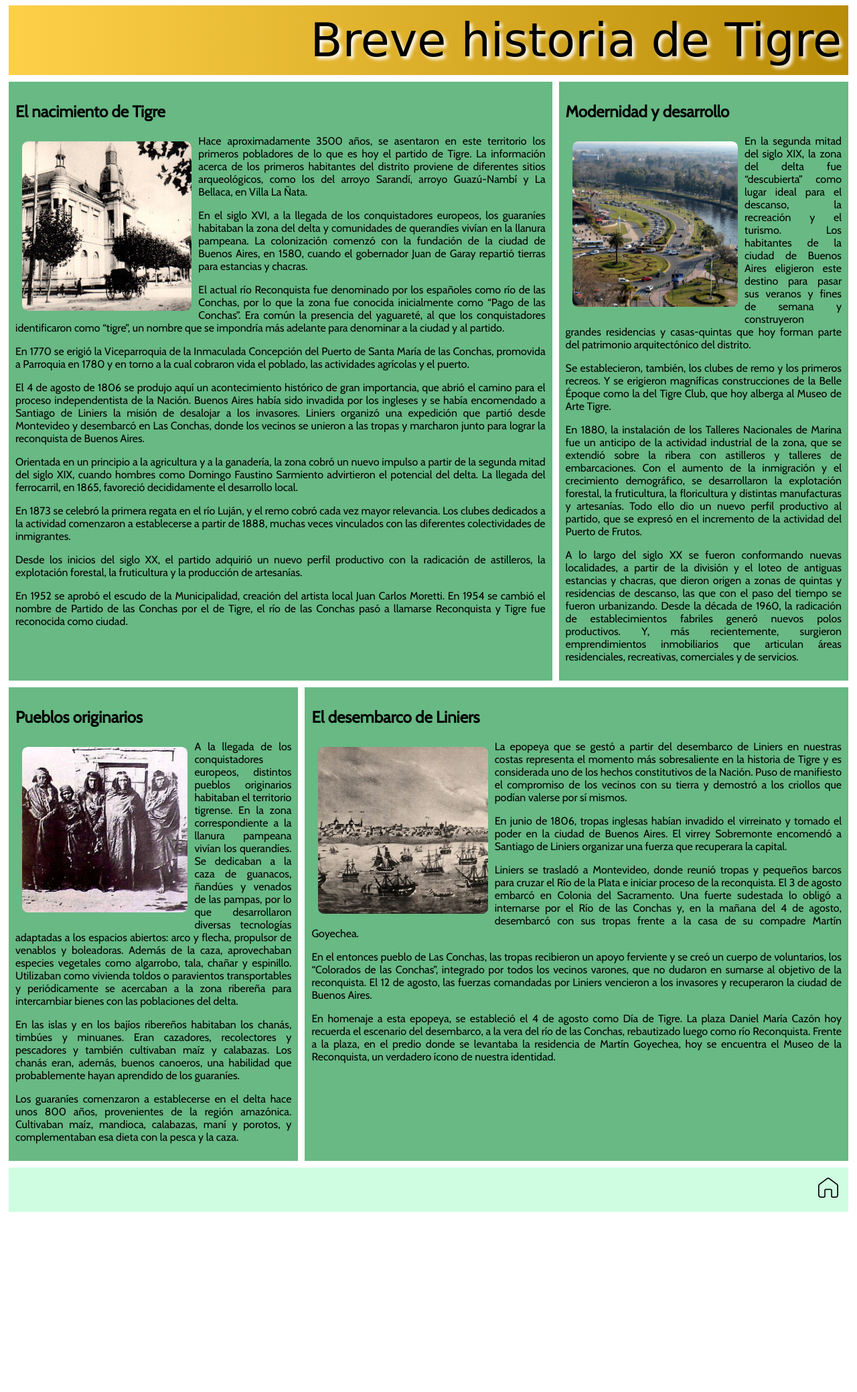
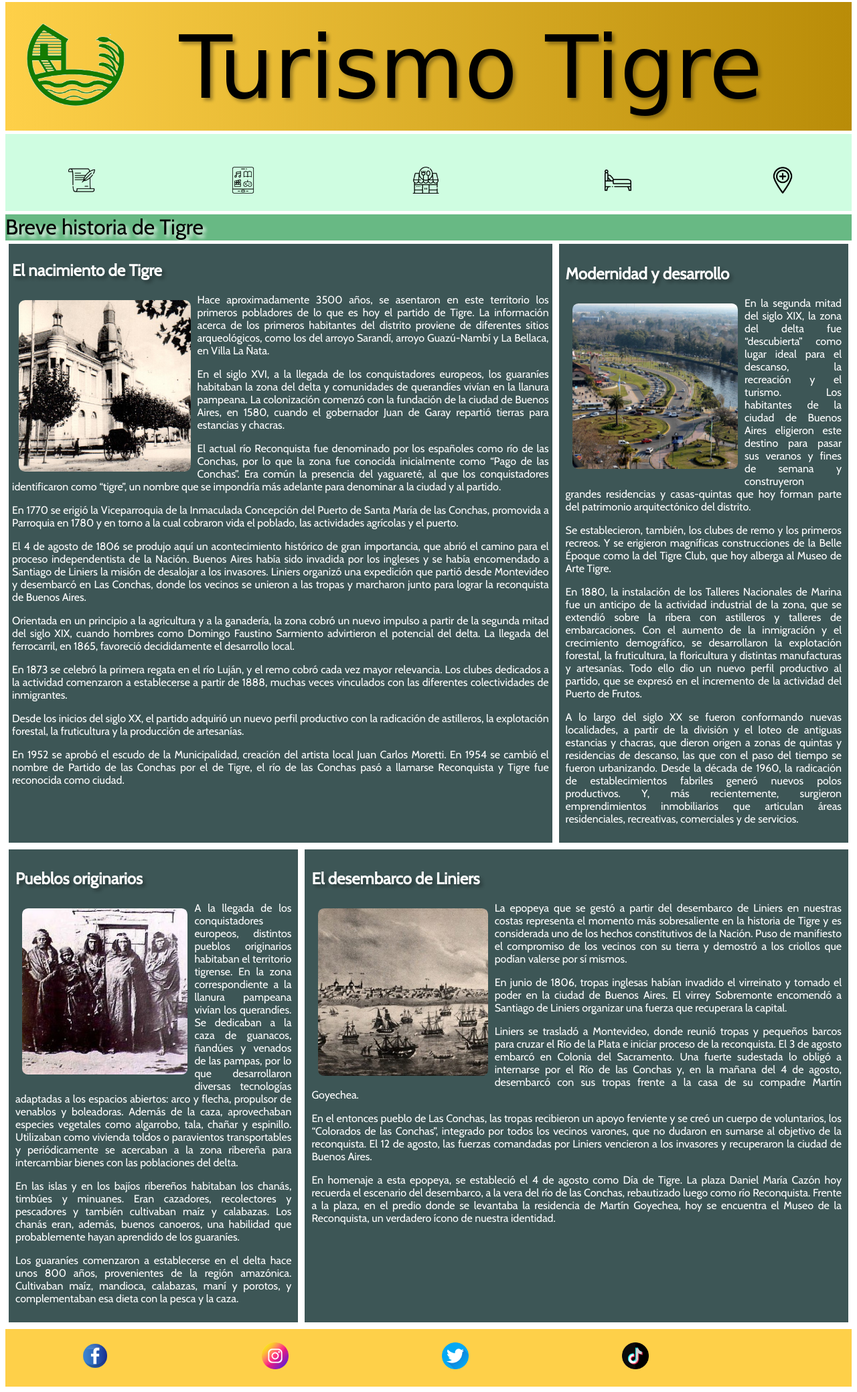
Before and after one commit to Mandharina/TPCod_a_odo_2023, a plain HTML site: page pages/historia.html in a window 1280 px wide. Shown: the part 5-2083 px from the top of the page at 67% size. Before the commit the page ends 1827 px from the top, so only its background shows below. Drawn offline with nearby package versions, Linux system fonts and the light colour scheme; a web font is replaced by a local one.

Commit message:
emprolijando estilos y agregando header,nav y footer a todas lapáginas

```diff
--- a/pages/historia.html
+++ b/pages/historia.html
@@ -18,11 +18,39 @@
 
 <body>
     <main class="contenedor">
-        <header class="item header">Breve historia de Tigre
+        <header class="item header">
+            <div>
+                <img src="/images/logo.png" width="150" alt="Logotipo de la página" style="padding: 30px;">
+            </div>
+            <div class="header-title" style=" padding-top: 20px; line-height:120%;text-shadow: 4px 4px 5px #0005">
+                Turismo Tigre
+            </div>
         </header>
-
+        <nav class=" item nav">
+            <div class="nav-it"><a href="historia.html">
+                <div class="text">Historia</div>
+                <img src="/images/historiaicono.png" alt="logo historia" width="40"></a>
+            </div>
+            <div class="nav-it"><a href="quehacer.html">
+                <div class="text">Qué hacer</div>
+                <img src="/images/entretenimientoicono.png" alt="logo entretenimiento" width="40"></a>
+            </div>
+            <div class="nav-it"><a href="dondecomer.html">
+                <div class="text">Dónde comer</div>
+                <img src="/images/restauranteicono.png" alt="logo comer" width="40"></a>
+            </div>
+            <div class="nav-it"><a href="alojamientos.html">
+                <div class="text">Alojamientos</div>
+                <img src="/images/camaicono.png" alt="logo alojamiento" width="40"></a>
+            </div>
+            <div class="nav-it"><a href="mapa.html">
+                <div class="text">Mapa</div>
+                <img src="/images/maps.png" alt="logo alojamiento" width="40"></a>
+            </div>
+        </nav>
+        <div class="subtitle">Breve historia de Tigre</div>
         <article class="item article1">
-            <h2>El nacimiento de Tigre</h2>
+            <h2 style="text-shadow: 4px 4px 5px #0005">El nacimiento de Tigre</h2>
             <div><img src="/images/historia-cortada.jpg ", alt="Imagen histórica de Tigre"
                     class="img-article"></div>
             <div>
@@ -84,7 +112,7 @@
             </div>
         </article>
         <article class="item article2">
-            <h2>El desembarco de Liniers</h2>
+            <h2 style="text-shadow: 4px 4px 5px #0005">El desembarco de Liniers</h2>
             <div> <img src="/images/desembarco-de-liniers-tigre-reconquista-696x464.jpg",alt="Imagen del desembarco de Liniers" class="img-article">
 
             </div>
@@ -124,7 +152,7 @@
             </div>
         </article>
         <article class="item article3">
-            <h2>Modernidad y desarrollo</h2>
+            <h2 style="text-shadow: 4px 4px 5px #0005">Modernidad y desarrollo</h2>
             <div> <img src="/images/1582895164.jpg", alt="Imagen actual del centro de Tigre", class="img-side"></div>
             <div>
                 <p>En la segunda mitad del siglo XIX, la zona del delta fue “descubierta” como lugar ideal para el
@@ -150,7 +178,7 @@
             </div>
         </article>
         <article class="item article4">
-            <h2>Pueblos originarios</h2>
+            <h2 style="text-shadow: 4px 4px 5px #0005">Pueblos originarios</h2>
             <div> <img src="/images/QUERANDIES.jpg", alt="Querandies" class="img-side"></div>
             <div>
                 <p>A la llegada de los conquistadores europeos, distintos pueblos originarios habitaban el territorio tigrense.
@@ -162,7 +190,21 @@
 
             </div>
         </article>
-        <footer class="footer"><a href="index.html"><img src="/images/hogar.png" width="40""></a></footer>
+        <footer class="item footer">
+            <div class="footer-it"><a href="">
+                <img src="/images/footer/facebook.png" alt="logo facebook" width="40"></a>
+            </div>
+            <div class="footer-it"><a href="">
+                <img src="/images/footer/instagram.png" alt="logo instagram" width="40"></a>
+            </div>
+            <div class="footer-it"><a href="">
+                <img src="/images/footer/gorjeo.png" alt="logo twiter" width="40"></a>
+            </div>
+            <div class="footer-it"><a href="">
+                <img src="/images/footer/tik-tok.png" alt="logo tik-tok" width="40"></a>
+            </div>
+
+        </footer>
 
 
 
--- a/styles/historia.css
+++ b/styles/historia.css
@@ -6,32 +6,78 @@ a {
 }
 .contenedor {
     display: grid;
-    grid-template: auto auto auto auto/ 35% 30% 35%;
+    grid-template: auto auto auto auto auto auto/ 35% 30% 35%;
     grid-template-areas:
         "header header header"
+        "nav nav nav"
+        "subtitle subtitle subtitle"
         "article1 article1 article3"
         "article4 article2 article2"
         "footer footer footer"
 
 
 }
-.header{
+.header {
+    display: grid;
+    grid-template-columns: 10% 90%;
     grid-area: header;
-    background: linear-gradient(90deg, rgba(254,208,73,1) 0%, rgba(185,140,8,1) 100%);
+    background-color: #FED049;
+    background: linear-gradient(90deg, rgba(254, 208, 73, 1) 0%, rgba(185, 140, 8, 1) 100%);
+
+}
+
+.header-title {
     font-family: 'Zeyada', cursive;
-    font-size: 70px;
-    padding: 10px;
-    text-align: right;
+    font-size: 130px;
+    text-align: center;
+}
+
+.nav {
+    display: grid;
+    grid-template-columns: auto auto auto auto auto;
+    grid-area: nav;
+    background-color: #CFFDE1;
+    margin-top: 5px;
+
+}
+
+.text {
+    opacity: 0;
+
+}
+
+.nav-it {
+    padding: 20px;
+    font-family: 'Cabin', sans-serif;
+    font-size: 20px;
+    text-align: center;
+
+
+}
+
+.nav:hover .text {
+    opacity: 1;
+}
+
+.subtitle {
+    grid-area: subtitle;
+    font-size:xx-large;
+    background-color:#68B984;
+    font-family: 'Cabin', sans-serif;
+    text-align: left;
     line-height:120%;
     text-shadow: 4px 4px 5px #fff;
-    margin: 5px;
+    margin-top: 5px;
+
 }
+
 .article1{
     grid-area: article1;
     font-family: 'Cabin', sans-serif;
     text-align:justify;
-    background-color: #68B984;
-    padding: 10px;
+    color: white;
+    background-color:#3D5656;
+    padding: 5px;
     margin:5px;
     border-radius: 0%;
 
@@ -40,7 +86,8 @@ a {
     grid-area: article2;
     font-family: 'Cabin', sans-serif;
     text-align:justify;
-    background-color: #68B984;
+    color: white;
+    background-color:#3D5656;
     padding: 10px;
     margin:5px ;
 }
@@ -48,7 +95,8 @@ a {
     grid-area: article3;
     font-family: 'Cabin', sans-serif;
     text-align:justify;
-    background-color: #68B984;
+    color: white;
+    background-color:#3D5656;
     padding: 10px;
     margin:5px ;
 }
@@ -56,7 +104,8 @@ a {
     grid-area: article4;
     font-family: 'Cabin', sans-serif;
     text-align:justify;
-    background-color: #68B984;
+    color: white;
+    background-color:#3D5656;
     padding: 10px;
     margin:5px;
     border-radius: 0%;
@@ -73,19 +122,29 @@ a {
     padding: 10px;
     border-radius: 7%;
 }
-.footer{
+.footer {
     grid-area: footer;
-    background: #CFFDE1;
-    padding: 10px;
-    margin:5px;
+    background-color: #FED049;
+    margin-top: 5px;
+    display: grid;
+    grid-template-columns: auto auto auto auto auto;
+
+}
+.footer-it {
+    padding: 20px;
     font-family: 'Cabin', sans-serif;
-    text-align: right;
+    font-size: 20px;
+    text-align: center;
+
+
 }
 @media screen and (max-width: 992px){
 	.contenedor {
 		grid-template: auto auto auto auto auto/ auto;
         grid-template-areas:
         "header"
+        "nav"
+        "subtitle"
         "article1"
         "article2"
         "article3"
@@ -110,6 +169,8 @@ a {
 		grid-template: auto auto auto auto auto/ auto;
         grid-template-areas:
         "header"
+        "nav"
+        "subtitle"
         "article1"
         "article2"
         "article3"
@@ -136,6 +197,8 @@ a {
 		grid-template: auto auto auto auto auto/ auto;
         grid-template-areas:
         "header"
+        "nav"
+        "subtitle"
         "article1"
         "article2"
         "article3"
--- a/styles/index.css
+++ b/styles/index.css
@@ -141,7 +141,20 @@ button {
     grid-area: footer;
     background-color: #FED049;
     margin-top: 5px;
+    display: grid;
+    grid-template-columns: auto auto auto auto auto;
+
 }
+.footer-it {
+    padding: 20px;
+    font-family: 'Cabin', sans-serif;
+    font-size: 20px;
+    text-align: center;
+
+
+}
+
+
 @keyframes slide {
     0% {margin-left: 0%;}
     20%{margin-left: 0%;}
```
Also changed, not shown: pages/index.html (+29 -11 lines), images/Crlm.jpeg (added), images/footer/facebook.png (added), images/footer/gorjeo.png (added), images/footer/instagram.png (added), images/footer/tik-tok.png (added), images/lanchapaseo.jpg, images/maps.png (added), images/villavictoria.jpg.
